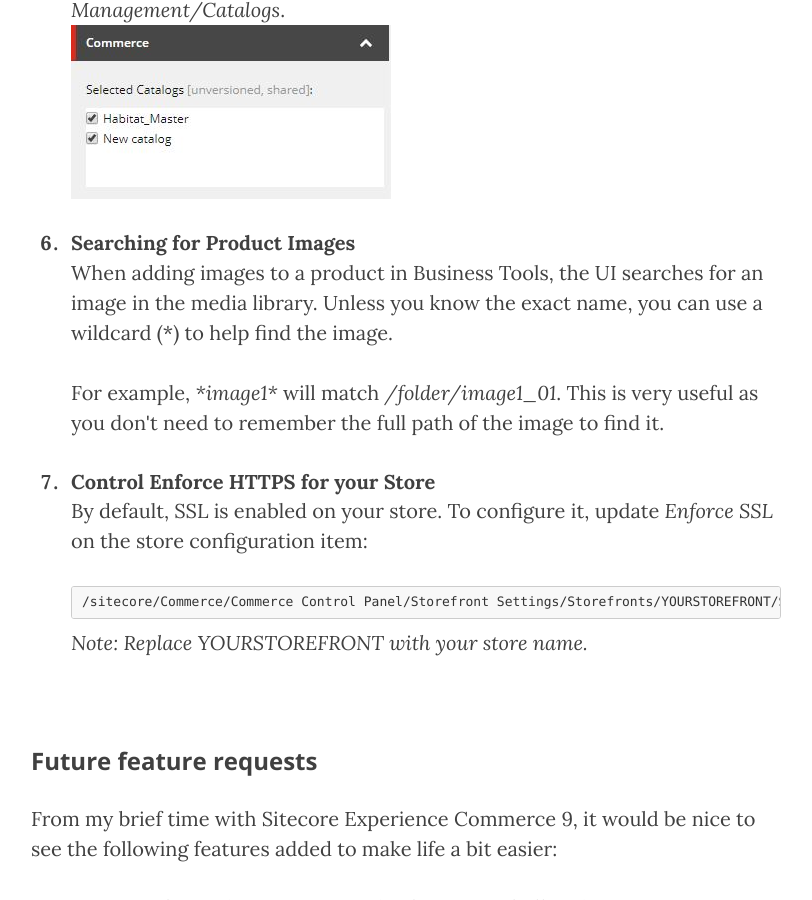
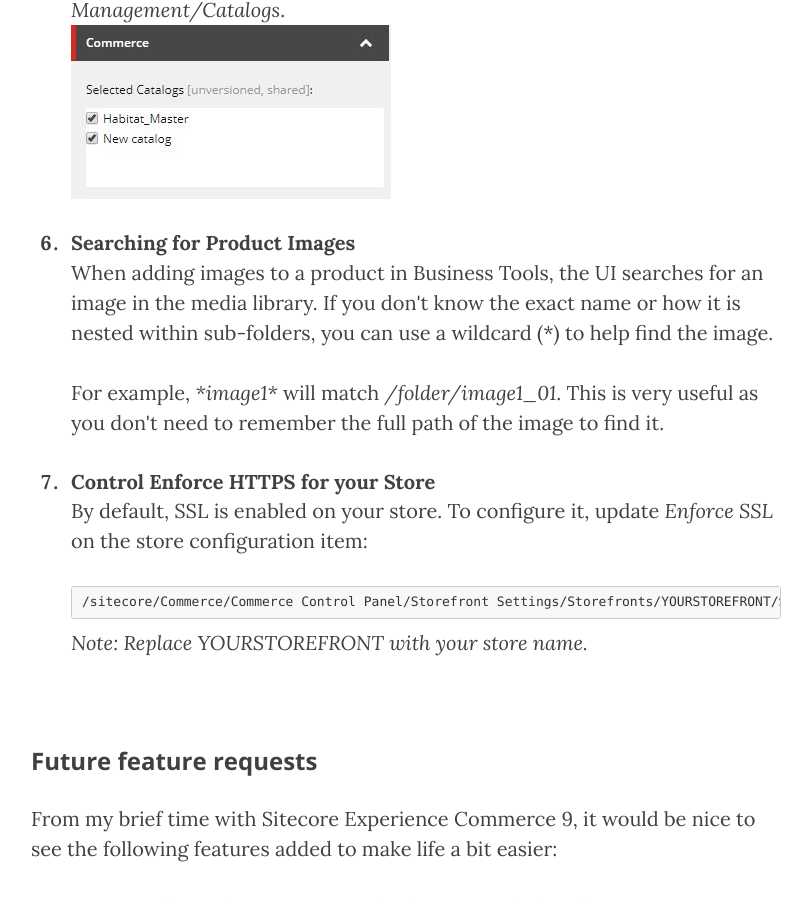
Before and after one commit to chowson/chowson.github.io, a Jekyll site: the page built from _posts/2018-03-29-7-tips-to-get-started-with-sitecore-commerce-9.md, in a window 1280 px wide and 900 px high, scrolled down 2150 px. Shown: the whole window, without its empty margins (234-1046 px from the left). Built offline with Jekyll 4.4.1, drawn with Linux system fonts in a browser that asks for light colours; nearby versions of some CDN libraries.

Commit message:
Amended blog post

```diff
--- a/_posts/2018-03-29-7-tips-to-get-started-with-sitecore-commerce-9.md
+++ b/_posts/2018-03-29-7-tips-to-get-started-with-sitecore-commerce-9.md
@@ -63,7 +63,7 @@
 	<li>
 		<strong>Searching for Product Images</strong>
 		<p>When adding images to a product in Business Tools, the UI searches for an image in the media library.
-		Unless you know the exact name, you can use a wildcard (*) to help find the image.</p>
+		If you don't know the exact name or how it is nested within sub-folders, you can use a wildcard (*) to help find the image.</p>
 		<p>For example, <em>*image1*</em> will match <em>/folder/image1_01</em>. This is very useful as you don't need
 		to remember the full path of the image to find it.</p>
 	</li>
```
